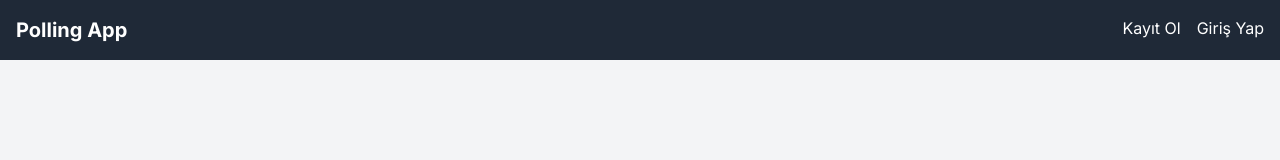
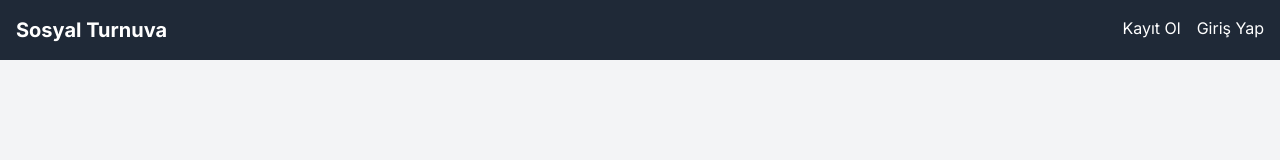
Before and after one commit to codezzu/my-polling-app, a Next.js app: page /admin/votes in a window 1280 px wide. Shown: the top 160 px of the page. Built offline with nearby package versions, Linux system fonts and the light colour scheme; no server answers; the database is empty.

Commit message:
name changed

```diff
--- a/app/layout.tsx
+++ b/app/layout.tsx
@@ -5,7 +5,7 @@ import Link from 'next/link';
 const inter = Inter({ subsets: ['latin'] });
 
 export const metadata = {
-  title: 'Polling App',
+  title: 'Sosyal Turnuva',
   description: 'Create and participate in polls',
 };
 
@@ -20,7 +20,7 @@ export default function RootLayout({
         <nav className="bg-gray-800 p-4">
           <div className="container mx-auto flex justify-between">
             <Link href="/" className="text-white font-bold text-xl">
-              Polling App
+              Sosyal Turnuva
             </Link>
             <div className="flex space-x-4">
               <Link href="/register" className="text-white">
```
